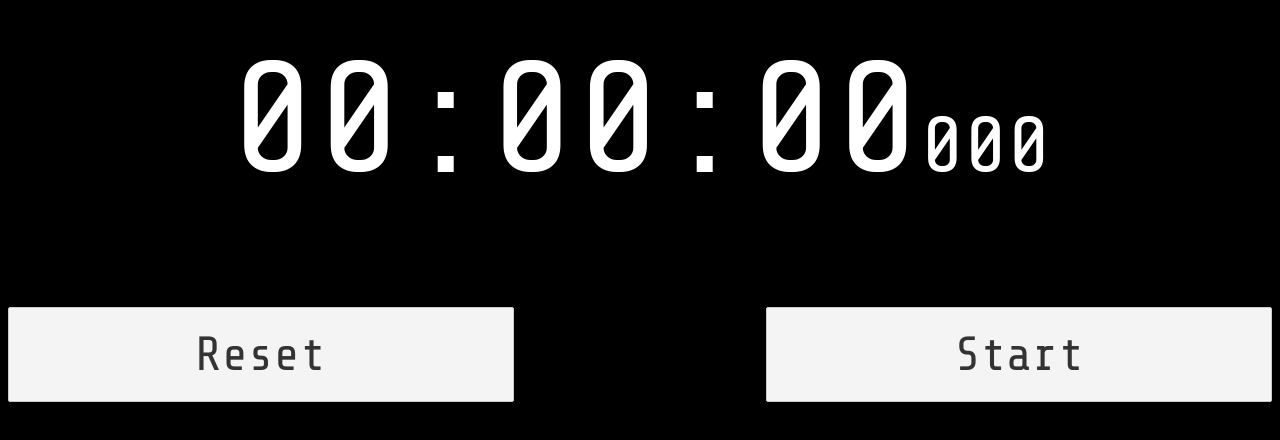
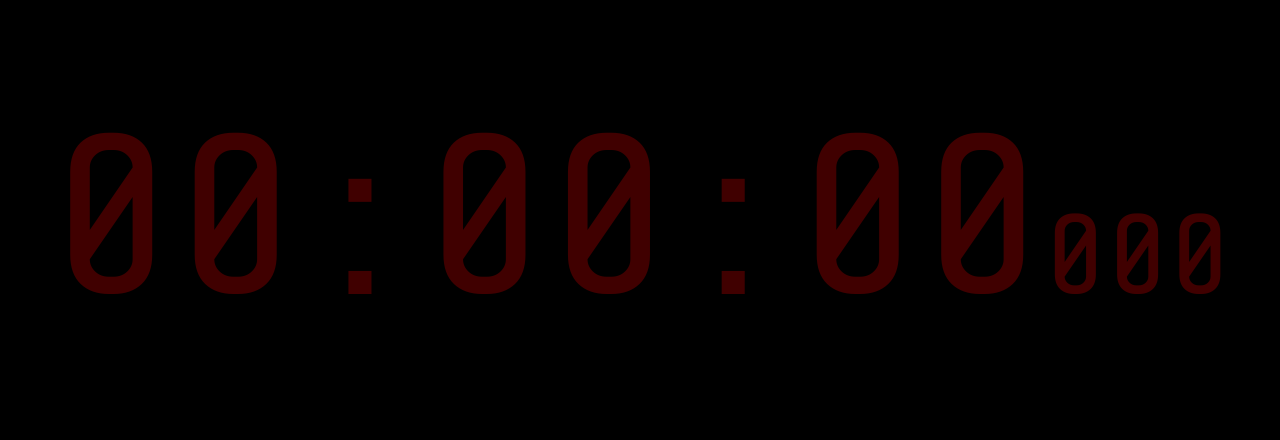
Before and after one commit to jtlehtinen/timer, a Svelte app: page / in a window 1280 px wide. Shown: the part 180-620 px from the top of the page. Built offline with nearby package versions, Linux system fonts and the light colour scheme.

Commit message:
stopwatch done

```diff
--- a/public/global.css
+++ b/public/global.css
@@ -1,64 +1,12 @@
 html, body {
-	position: relative;
 	width: 100%;
 	height: 100%;
 }
 
 body {
 	background-color: black;
-	color: white;
 	margin: 0;
-	padding: 8px;
+	padding: 0;
 	box-sizing: border-box;
 	font-family: 'Share Tech Mono', monospace;
 }
-
-a {
-	color: rgb(0,100,200);
-	text-decoration: none;
-}
-
-a:hover {
-	text-decoration: underline;
-}
-
-a:visited {
-	color: rgb(0,80,160);
-}
-
-label {
-	display: block;
-}
-
-input, button, select, textarea {
-	font-family: inherit;
-	font-size: inherit;
-	-webkit-padding: 0.4em 0;
-	padding: 0.4em;
-	margin: 0 0 0.5em 0;
-	box-sizing: border-box;
-	border: 1px solid #ccc;
-	border-radius: 2px;
-}
-
-input:disabled {
-	color: #ccc;
-}
-
-button {
-	color: #333;
-	background-color: #f4f4f4;
-	outline: none;
-}
-
-button:disabled {
-	color: #999;
-}
-
-button:not(:disabled):active {
-	background-color: #ddd;
-}
-
-button:focus {
-	border-color: #666;
-}
--- a/src/StopwatchTimer.svelte
+++ b/src/StopwatchTimer.svelte
@@ -1,6 +1,11 @@
 <script>
   import { onDestroy } from 'svelte';
   import Timer from './timer.js';
+
+  const LEFT_MOUSE_BUTTON = 0;
+  const MILLIS_IN_SECOND = 1000;
+  const MILLIS_IN_MINUTE = 60 * 1000;
+  const MILLIS_IN_HOUR = 60 * 60 * 1000;
 
   let time = {
     milliseconds: "000",
@@ -9,14 +14,16 @@
     hours: "00",
   };
 
-  let timer = new Timer();
+  const timer = new Timer();
+  let elapsed = 0; // For setting 'dim' class.
 
   function updateTime() {
-    const now = timer.millis();
-    const milliseconds = now % 1000;
-    const seconds = Math.floor(now / 1000) % 60;
-    const minutes = Math.floor(now / (1000 * 60)) % 60;
-    const hours = Math.floor(now / (1000 * 60 * 60));
+    elapsed = timer.millis();
+
+    const milliseconds = elapsed % 1000;
+    const seconds = Math.floor(elapsed / MILLIS_IN_SECOND) % 60;
+    const minutes = Math.floor(elapsed / MILLIS_IN_MINUTE) % 60;
+    const hours = Math.floor(elapsed / MILLIS_IN_HOUR);
 
     time.milliseconds = milliseconds.toString().padStart(3, '0');
     time.seconds = seconds.toString().padStart(2, '0');
@@ -24,54 +31,69 @@
     time.hours = hours.toString().padStart(2, '0');
   }
 
-  let interval = setInterval(() => updateTime(), 10);
+  // Stop/start timer if LMB click on the right-hand side of the window.
+  function handleClick(event) {
+    if (event.button !== LEFT_MOUSE_BUTTON) return;
 
+    const rightSideClick = event.pageX > (window.innerWidth / 2);
+    if (!rightSideClick) return;
+
+    if (timer.running()) {
+      timer.stop();
+    } else {
+      timer.start();
+    }
+  }
+
+  // Reset timer if LMB double click on the left-hand side of the window.
+  function handleDoubleClick(event) {
+    if (event.button !== LEFT_MOUSE_BUTTON) return;
+
+    const leftSideClick = event.pageX < (window.innerWidth / 2);
+    if (!leftSideClick) return;
+
+    timer.reset();
+  }
+
+  const interval = setInterval(() => updateTime(), 10);
 	onDestroy(() => clearInterval(interval));
 </script>
 
-<div class="container">
-  <p><span class="big">{time.hours}:{time.minutes}:{time.seconds}</span><span class="small">{time.milliseconds}</span></p>
+<svelte:window on:mousedown={handleClick} on:dblclick={handleDoubleClick}/>
 
-  <div class="controls">
-    <button on:click={() => timer.reset()}>Reset</button>
-    {#if timer.running() && time} <!-- @TODO: hack -->
-    <button on:click={() => timer.stop()}>Stop</button>
-    {:else}
-    <button on:click={() => timer.start()}>Start</button>
-    {/if}
-  </div>
+<div>
+  <p>
+    <!-- @NOTE: The weird comments below is for not introducing whitespace... Yeah I know, dum right? -->
+    <span id="hours" class="big" class:dim={elapsed<MILLIS_IN_HOUR}>{time.hours}:</span><!--
+ --><span id="minutes" class="big" class:dim={elapsed<MILLIS_IN_MINUTE}>{time.minutes}:</span><!--
+ --><span id="seconds" class="big" class:dim={elapsed<MILLIS_IN_SECOND}>{time.seconds}</span><!--
+ --><span id="milliseconds" class="small" class:dim={elapsed===0}>{time.milliseconds}</span>
+  </p>
 </div>
 
 <style>
-.container {
+div {
   display: flex;
   flex-direction: column;
   justify-content: center;
   height: 100%;
-}
-
-.controls {
-  display: flex;
-  flex-direction: row;
-  width: 100%;
-  justify-content: space-between;
-  margin-top: 5.0em;
-}
-
-button {
-  width: 40%;
-  font-size: 3.0em;
+  text-align: center;
 }
 
 p {
-  text-align: center;
+  user-select: none;
+  color: red;
 }
 
 .big {
-  font-size: 10.0em;
+  font-size: 18vw;
 }
 
 .small {
-  font-size: 5.0em;
+  font-size: 9vw;
+}
+
+.dim {
+  color: #400000;
 }
 </style>
```
Also changed, not shown: 2 other files (tests, documents, lock files or other folders).
